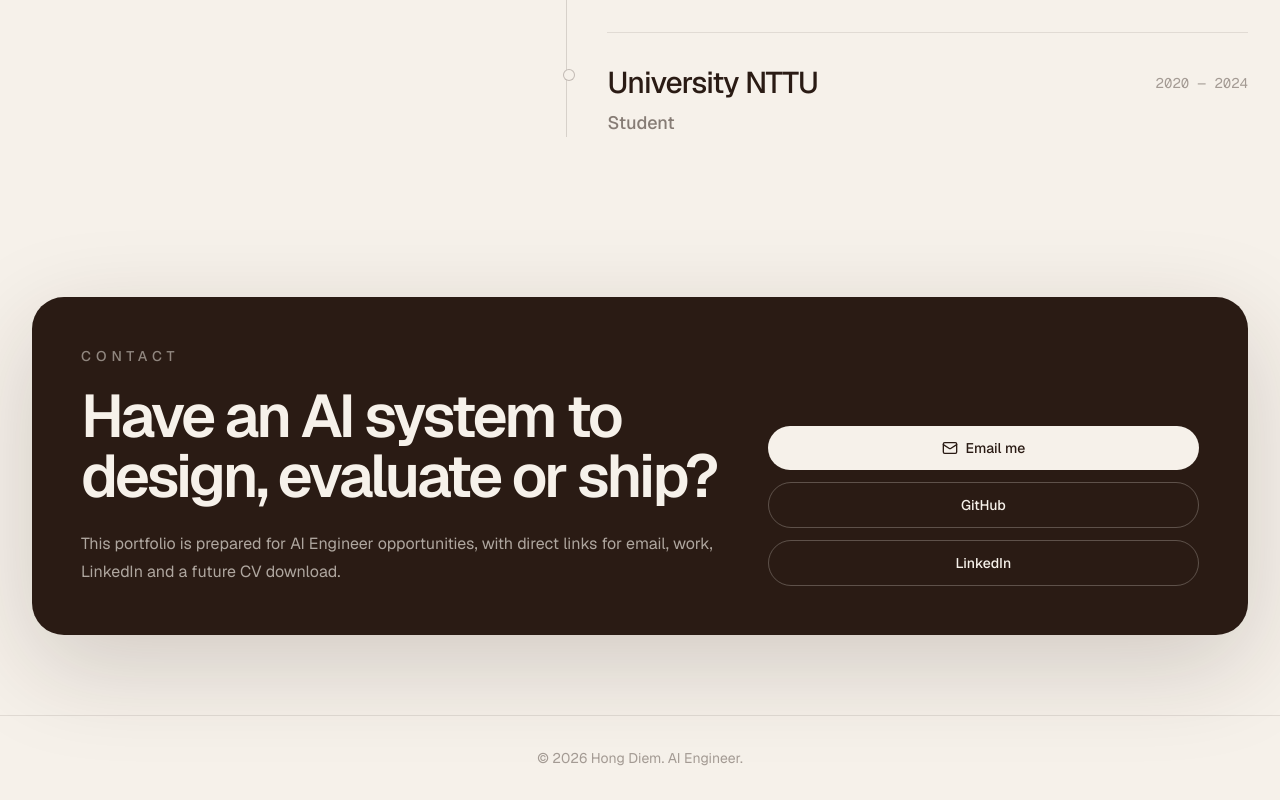
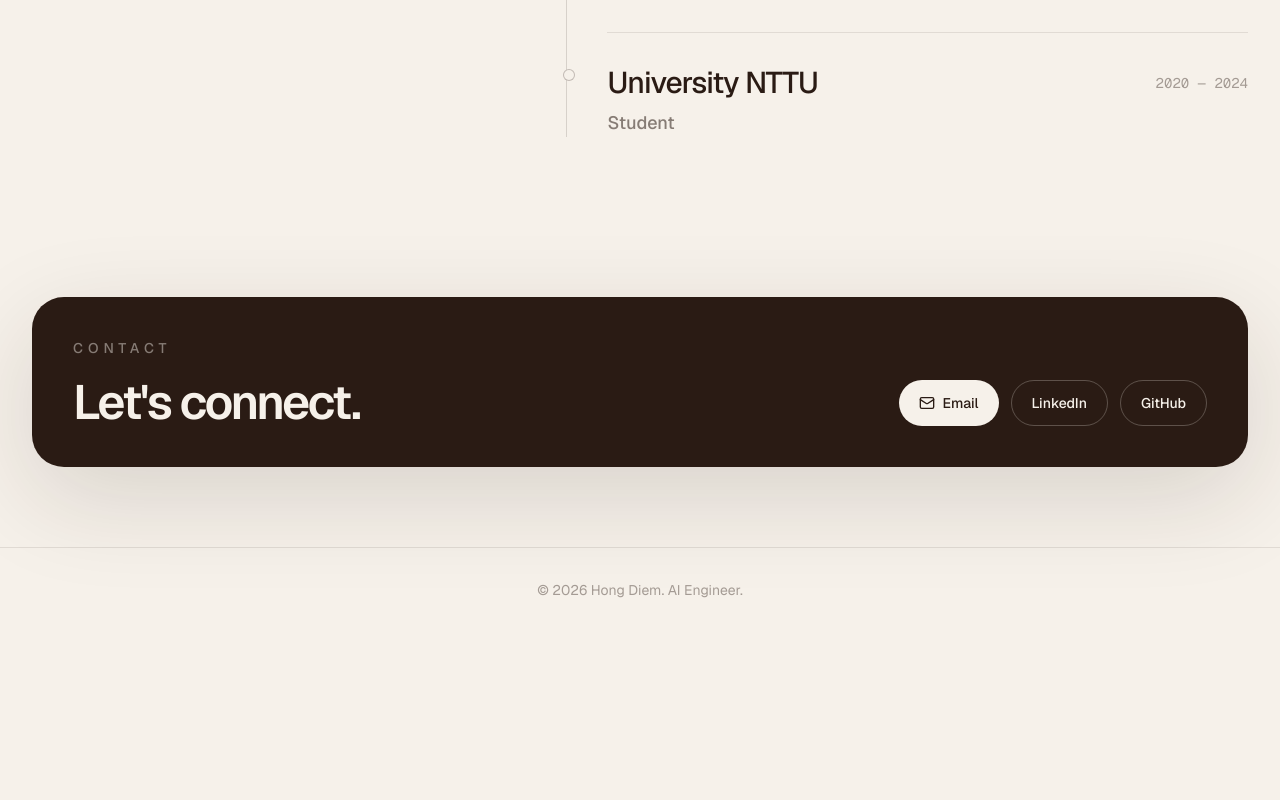
Before and after one commit to demihtran/demihtran.github.io, a Next.js app: page / in a window 1280 px wide. Shown: the part 2809-3609 px from the top of the page. After the commit the page ends 3441 px from the top, so only its background shows below. Built offline with nearby package versions, Linux system fonts and the light colour scheme.

Commit message:
Simplify contact section
Reduce the contact copy and layout so the section feels more minimal and focused.

Co-Authored-By: Claude Opus 4.7 <noreply@anthropic.com>

```diff
--- a/src/components/contact.tsx
+++ b/src/components/contact.tsx
@@ -6,26 +6,23 @@ import { Card } from "@/components/ui/card";
 export function Contact() {
   return (
     <section id="contact" className="mx-auto max-w-7xl px-6 py-20 lg:px-8">
-      <Card data-reveal className="overflow-hidden border-[#2a1b14]/15 bg-[#2a1b14] p-8 text-[#f6f1ea] shadow-[0_30px_100px_rgba(42,27,20,0.18)] sm:p-10 lg:p-12">
-        <div className="grid gap-10 lg:grid-cols-[1.2fr_0.8fr] lg:items-end">
+      <Card data-reveal className="border-[#2a1b14]/15 bg-[#2a1b14] p-8 text-[#f6f1ea] shadow-[0_30px_100px_rgba(42,27,20,0.14)] sm:p-10">
+        <div className="flex flex-col gap-8 sm:flex-row sm:items-end sm:justify-between">
           <div>
-            <p className="text-sm font-medium uppercase tracking-[0.35em] text-[#f6f1ea]/50">Contact</p>
-            <h2 className="mt-5 max-w-3xl text-4xl font-semibold tracking-[-0.05em] text-[#f6f1ea] sm:text-6xl">
-              Have an AI system to design, evaluate or ship?
+            <p className="text-sm font-medium uppercase tracking-[0.35em] text-[#f6f1ea]/45">Contact</p>
+            <h2 className="mt-5 text-4xl font-semibold tracking-[-0.05em] text-[#f6f1ea] sm:text-5xl">
+              Let&apos;s connect.
             </h2>
-            <p className="mt-6 max-w-2xl text-base leading-7 text-[#f6f1ea]/65">
-              This portfolio is prepared for AI Engineer opportunities, with direct links for email, work, LinkedIn and a future CV download.
-            </p>
           </div>
-          <div className="flex flex-col gap-3 sm:flex-row lg:flex-col">
+          <div className="flex flex-col gap-3 sm:flex-row">
             <ButtonLink href={`mailto:${profile.email}`} className="bg-[#f6f1ea] text-[#2a1b14] hover:bg-white">
-              <Mail className="mr-2 size-4" /> Email me
+              <Mail className="mr-2 size-4" /> Email
+            </ButtonLink>
+            <ButtonLink href={profile.linkedin} variant="secondary" className="border-[#f6f1ea]/25 text-[#f6f1ea] hover:border-[#f6f1ea]/70 hover:bg-[#f6f1ea]/10">
+              LinkedIn
             </ButtonLink>
             <ButtonLink href={profile.github} variant="secondary" className="border-[#f6f1ea]/25 text-[#f6f1ea] hover:border-[#f6f1ea]/70 hover:bg-[#f6f1ea]/10">
               GitHub
-            </ButtonLink>
-            <ButtonLink href={profile.linkedin} variant="secondary" className="border-[#f6f1ea]/25 text-[#f6f1ea] hover:border-[#f6f1ea]/70 hover:bg-[#f6f1ea]/10">
-              LinkedIn
             </ButtonLink>
           </div>
         </div>
```
